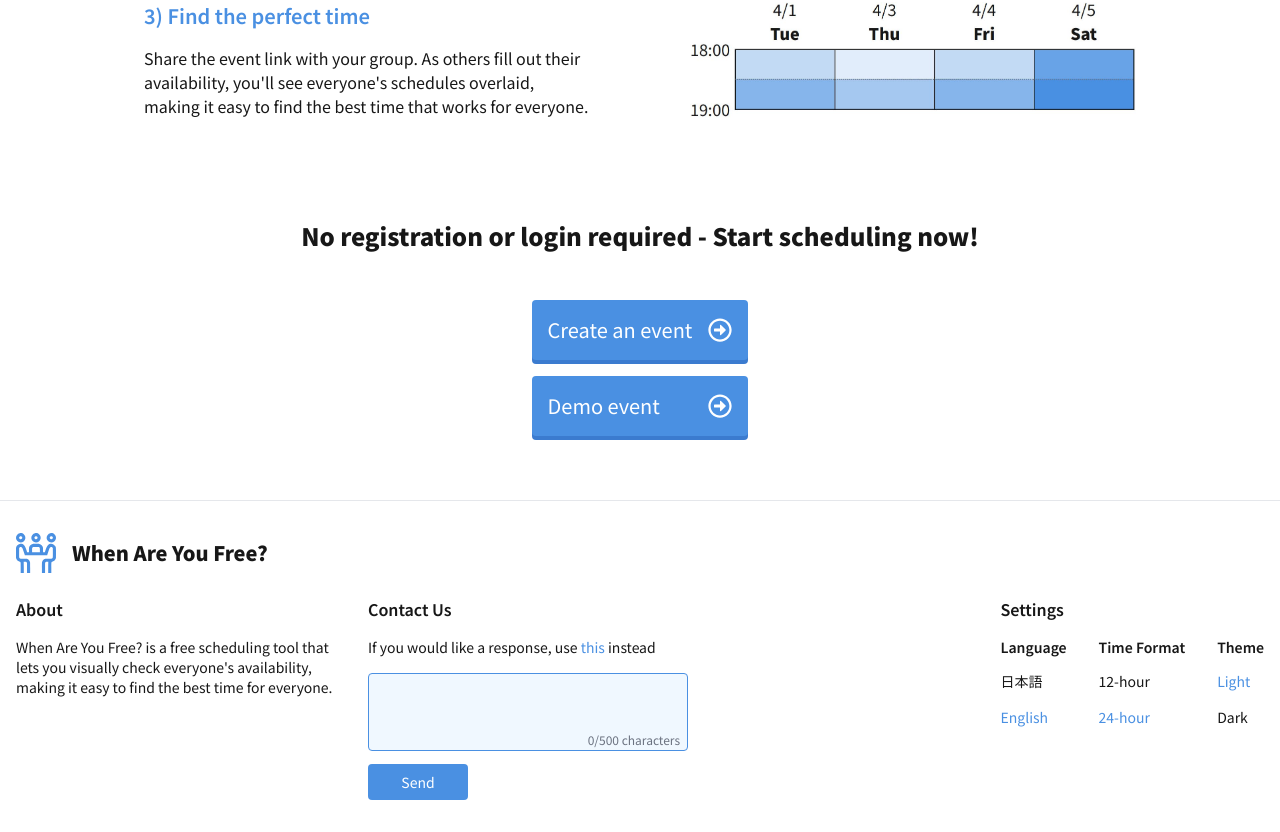
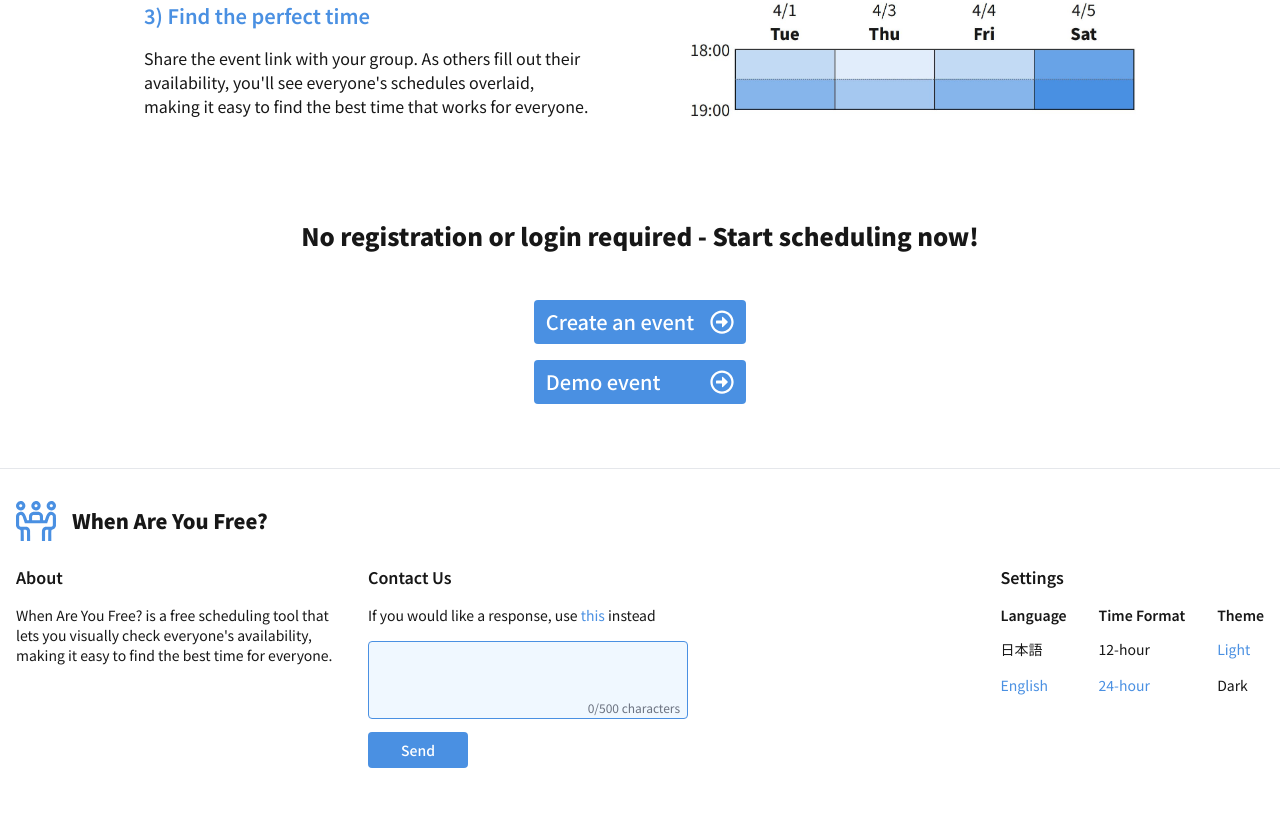
Before and after one commit to takumitoma/itsu-aiteru-scheduler, a Next.js app: page /en/guide in a window 1280 px wide. Shown: the part 660-1492 px from the top of the page. After the commit the page ends 1460 px from the top, so only its background shows below. Built offline with nearby package versions, Linux system fonts and the light colour scheme.

Commit message:
fix: remove 3d buttons

```diff
--- a/src/app/[locale]/contact/page.tsx
+++ b/src/app/[locale]/contact/page.tsx
@@ -162,7 +162,7 @@ export default function ContactPage() {
           <button
             type="submit"
             disabled={isSubmitting}
-            className={`three-d mt-4 w-[152px] sm:w-[164px] ${
+            className={`btn-primary mt-4 w-[152px] sm:w-[164px] ${
               isSubmitting ? 'cursor-not-allowed opacity-50' : ''
             }`}
           >
--- a/src/app/[locale]/guide/page.tsx
+++ b/src/app/[locale]/guide/page.tsx
@@ -61,13 +61,16 @@ export default function GuidePage() {
       <div className="flex flex-col items-center justify-center space-y-6 py-8 sm:space-y-8">
         <p className="text-center text-xl font-bold sm:text-2xl">{t('callToAction.message')}</p>
         <div>
-          <TransitionLink href="/" className="three-d mt-2 flex w-fit items-center gap-4 sm:mt-4">
+          <TransitionLink
+            href="/"
+            className="btn-primary mt-2 flex w-fit items-center gap-4 px-3 sm:mt-4"
+          >
             {t('callToAction.createEventButton')}
             <FaRegArrowAltCircleRight size={24} />
           </TransitionLink>
           <TransitionLink
             href={`/e/${t('callToAction.demoEventLink')}`}
-            className="three-d mt-2 flex w-full items-center justify-between gap-4 sm:mt-4"
+            className="btn-primary mt-2 flex w-full items-center justify-between gap-4 px-3 sm:mt-4"
           >
             {t('callToAction.demoEventButton')}
             <FaRegArrowAltCircleRight size={24} />
--- a/src/components/CreateEventForm/Calendar.tsx
+++ b/src/components/CreateEventForm/Calendar.tsx
@@ -199,7 +199,7 @@ export function Calendar({ error }: CalendarProps) {
           ref={prevMonthButtonRef}
           type="button"
           onClick={navigatePrevMonth}
-          className={`three-d !p-2 ${isPrevMonthDisabled ? 'invisible' : ''}`}
+          className={`btn-primary !p-2 ${isPrevMonthDisabled ? 'invisible' : ''}`}
           aria-label={t('prevMonth')}
         >
           <MdNavigateBefore size={20} />
@@ -209,7 +209,7 @@ export function Calendar({ error }: CalendarProps) {
           ref={nextMonthButtonRef}
           type="button"
           onClick={navigateNextMonth}
-          className={`three-d !p-2 ${isNextMonthDisabled ? 'invisible' : ''}`}
+          className={`btn-primary !p-2 ${isNextMonthDisabled ? 'invisible' : ''}`}
           aria-label={t('nextMonth')}
         >
           <MdNavigateNext size={20} />
--- a/src/components/CreateEventForm/CreateEventButton.tsx
+++ b/src/components/CreateEventForm/CreateEventButton.tsx
@@ -11,7 +11,7 @@ export function CreateEventButton() {
     <button
       type="submit"
       disabled={isSubmitting}
-      className={`three-d mt-4 w-full ${isSubmitting ? 'cursor-not-allowed opacity-50' : ''}`}
+      className={`btn-primary mt-4 w-full ${isSubmitting ? 'cursor-not-allowed opacity-50' : ''}`}
     >
       {isSubmitting ? t('creating') : t('create')}
     </button>
--- a/src/components/Footer/FooterContact.tsx
+++ b/src/components/Footer/FooterContact.tsx
@@ -101,7 +101,7 @@ export function FooterContact() {
         <button
           type="submit"
           disabled={isSubmitting}
-          className={`w-[100px] rounded bg-primary px-4 py-2 text-sm text-white ${
+          className={`btn-primary w-[100px] text-sm ${
             isSubmitting ? 'cursor-not-allowed opacity-50' : ''
           }`}
         >
--- a/src/components/LoginForm/index.tsx
+++ b/src/components/LoginForm/index.tsx
@@ -105,7 +105,7 @@ export function LoginForm() {
       <button
         type="submit"
         disabled={isSubmitting}
-        className={`three-d w-full ${isSubmitting ? 'cursor-not-allowed opacity-50' : ''}`}
+        className={`btn-primary w-full ${isSubmitting ? 'cursor-not-allowed opacity-50' : ''}`}
       >
         {isSubmitting ? t('loggingIn') : t('login')}
       </button>
--- a/src/components/SignUpForm/index.tsx
+++ b/src/components/SignUpForm/index.tsx
@@ -158,7 +158,7 @@ export function SignUpForm() {
       <button
         type="submit"
         disabled={isSubmitting || isSubmitSuccessful}
-        className={`three-d w-full ${
+        className={`btn-primary w-full ${
           isSubmitting || isSubmitSuccessful ? 'cursor-not-allowed opacity-50' : ''
         }`}
       >
--- a/src/components/ViewEditEvent/EventLinkSharer.tsx
+++ b/src/components/ViewEditEvent/EventLinkSharer.tsx
@@ -42,24 +42,18 @@ export function EventLinkSharer({ link }: EventLinkSharerProps) {
       <p className="text-xs text-gray-600 sm:text-sm">{t('description')}</p>
       <div
         id="event-link-container"
-        className={
-          'flex w-full items-center justify-between rounded border border-primary ' +
-          'bg-primaryVeryLight px-3 py-2 text-sm sm:text-lg'
-        }
+        className="flex w-full items-center justify-between rounded border border-primary bg-primaryVeryLight p-2 px-3"
       >
         <input
           type="text"
           id="event-link"
           value={link}
           readOnly
-          className="mr-4 w-full border-none bg-transparent outline-none"
+          className="mr-4 w-full border-none bg-transparent text-sm outline-none sm:text-lg"
         />
         <button
           ref={buttonRef}
-          className={
-            'flex flex-shrink-0 items-center justify-center space-x-2 rounded bg-primary px-2 py-2 ' +
-            'text-white hover:bg-primaryHover focus:bg-primaryHover sm:px-4'
-          }
+          className="btn-primary flex flex-shrink-0 items-center justify-center space-x-2 px-3 text-sm sm:text-lg"
           type="button"
           onClick={copyToClipboard}
         >
--- a/src/components/ViewEditEvent/ParticipantEditor.tsx
+++ b/src/components/ViewEditEvent/ParticipantEditor.tsx
@@ -148,9 +148,8 @@ export function ParticipantEditor({
           <button
             ref={addOrSaveButtonRef}
             className={
-              'flex w-[134px] flex-shrink-0 items-center justify-center space-x-2 rounded-md border ' +
-              'border-primary bg-primary py-2 text-sm text-white hover:bg-primaryHover' +
-              ' focus:bg-primaryHover disabled:cursor-not-allowed disabled:opacity-50 sm:w-[155px] sm:text-lg'
+              'btn-primary flex w-[134px] flex-shrink-0 items-center justify-center space-x-2 rounded-md ' +
+              'text-sm disabled:cursor-not-allowed disabled:opacity-50 sm:w-[155px] sm:text-lg'
             }
             type="button"
             onClick={mode === 'edit' ? saveAvailabilities : openNameInputPopup}
--- a/src/styles/globals.css
+++ b/src/styles/globals.css
@@ -52,30 +52,16 @@ body {
   .custom-dropdown {
     @apply z-10 w-full mt-1 border rounded border-primary;
   }
+
+  .btn-primary {
+    @apply bg-primary font-medium text-white text-lg sm:text-xl rounded py-2 hover:brightness-90;
+  }
 }
 
 @layer utilities {
   .text-balance {
     text-wrap: balance;
   }
-}
-
-.three-d {
-  @apply bg-primary text-white text-lg sm:text-xl rounded px-4 py-4;
-  border: none;
-  box-shadow: 0 4px #3b7bcf;
-  transition: all 0.1s ease;
-}
-
-.three-d:hover,
-.three-d:focus {
-  box-shadow: 0 3px #3b7bcf;
-  transform: translateY(1px);
-}
-
-.three-d:active {
-  box-shadow: 0 1px #3b7bcf;
-  transform: translateY(3px);
 }
 
 .light input,
```
